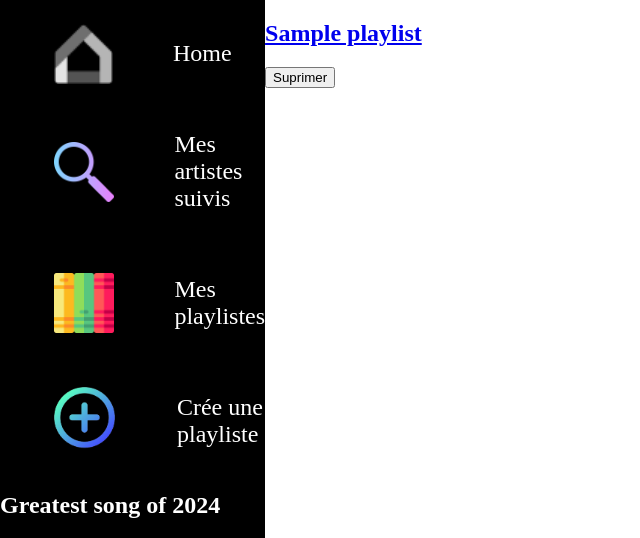
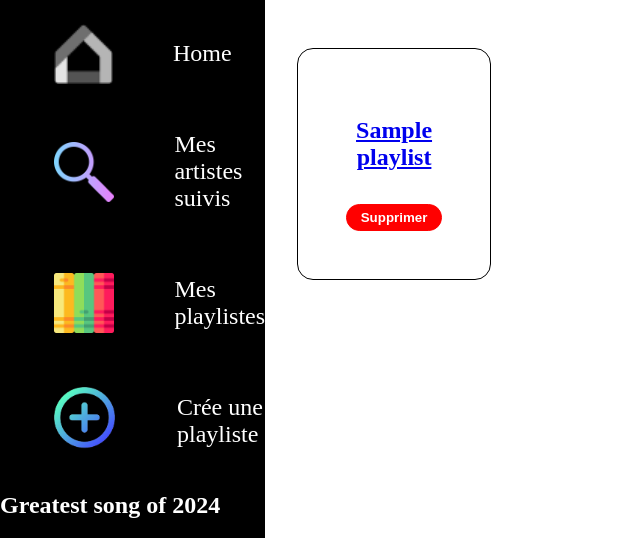
Before and after one commit to ThomasRABILLON/SAE_PHP, a PHP site: template templates/playlists.php in a window 1280 px wide. Shown: the top 538 px of the page, without its empty margins (0-640 px from the left). Run offline with PHP 8.4, Linux system fonts and the light colour scheme; the template is opened without the code that fills it: most values are stand-ins (such as "Sample title", 1, 10 or a date in 2020); data that the repository does not hold is empty.

Commit message:
Style playlist fini

```diff
--- /dev/null
+++ b/static/playlist.css
@@ -0,0 +1,31 @@
+.playlist {
+  display: flex;
+  flex-wrap: wrap;
+}
+
+.divplaylist {
+  margin: 3em 4em 1em 2em;
+  padding: 3em;
+  width: 6em;
+  height: auto;
+  border: 1px solid #000;
+  border-radius: 1em;
+}
+
+.titreplaylist {
+  font-size: 1.5em;
+  font-weight: bold;
+  text-align: center;
+}
+
+.bouttonplaylist {
+  margin-top: 1em;
+  width: 100%;
+  height: 2em;
+  border: 1px solid #ff0000;
+  border-radius: 1em;
+  background-color: #ff0000;
+  color: #fff;
+  font-weight: bold;
+  cursor: pointer;
+}
--- a/templates/baseLayout.php
+++ b/templates/baseLayout.php
@@ -4,6 +4,7 @@
     <meta charset="UTF-8">
     <meta name="viewport" content="width=device-width, initial-scale=1.0">
     <link rel="stylesheet" href="./static/home.css">
+    <link rel="stylesheet" href="./static/playlist.css">
     <title><?= $title ?></title>
 </head>
 <body>
--- a/templates/playlists.php
+++ b/templates/playlists.php
@@ -3,12 +3,17 @@ $title = 'Mes playlistes';
 ob_start();
 ?>
 
-<div>
-<?php
-foreach ($playlists as $playlist) {
-    echo "<h2><a href='/playlist?id=". $playlist->getId() ."'>" . $playlist->getNom() . "</a></h2><button onclick='window.location.href=`/playlists/sup?id=". $playlist->getId() ."`'>Suprimer</button>";
-}
-?>
+<div class="playlist">
+
+<div class="playlist">
+    <?php
+    foreach ($playlists as $playlist) {
+
+        echo "<div class='divplaylist'>";
+        echo "<h2 class='titreplaylist'><a href='/playlist?id=". $playlist->getId() ."'>" . $playlist->getNom() . "</a></h2><button class='bouttonplaylist' onclick='window.location.href=`/playlists/sup?id=". $playlist->getId() ."`'>Supprimer</button>";
+        echo "</div>";
+    }
+    ?>
 </div>
 
 <?php
```
Also changed, not shown: data/database/9h4quarts.db.
